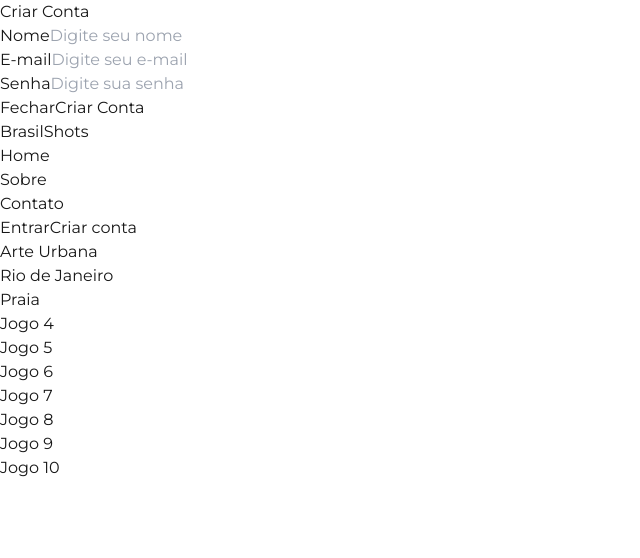
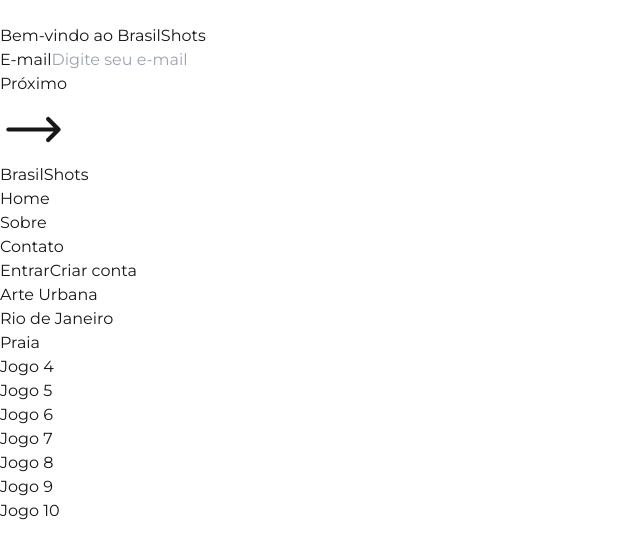
Before and after one commit to lvilarc/TCC, a Next.js app in the folder client/: page / in a window 1280 px wide. Both pictures are taken after a click on the button "Criar conta". Shown: the top 558 px of the page, without its empty margins (0-640 px from the left). Built offline with nearby package versions, Linux system fonts and the light colour scheme.

Commit message:
Melhorias no formulário de cadastro, ainda incompleto

```diff
--- a/client/src/components/CadastroModal.tsx
+++ b/client/src/components/CadastroModal.tsx
@@ -1,32 +1,75 @@
 import { useState } from "react";
+import { CloseIcon } from "./icons/CloseIcon";
+import { ArrowLongRightIcon } from "./icons/ArrowRightIcon";
 
 interface CadastroModalProps {
     onClose: () => void;
 }
 
+const emailRegex = /^[^\s@]+@[^\s@]+\.[^\s@]+$/;
+
 const CadastroModal: React.FC<CadastroModalProps> = ({ onClose }) => {
+    const [showExtraFields, setShowExtraFields] = useState(false);
+    const [email, setEmail] = useState("");
+    const [fullName, setFullName] = useState("");
+    const [password, setPassword] = useState("");
+    const [username, setUsername] = useState("");
+    const [emailError, setEmailError] = useState("");
+
+    const handleNextStep = () => {
+        if (!email.trim()) {
+            setEmailError("O e-mail é obrigatório.");
+            return;
+        }
+        if (!emailRegex.test(email)) {
+            setEmailError("Por favor, insira um e-mail válido.");
+            return;
+        }
+        setEmailError("");
+        setShowExtraFields(true);
+    };
+
+    const handleSubmit = (e: React.FormEvent) => {
+        e.preventDefault();
+        console.log({ email, fullName, password });
+        onClose();
+    };
 
     return (
         <div className="fixed inset-0 w-full h-full bg-black bg-opacity-60 flex justify-center items-center z-50">
-            <div className="bg-white p-8 rounded-lg shadow-lg w-full max-w-sm">
-                <h2 className="text-2xl font-bold mb-4">Criar Conta</h2>
-                <form>
-                    <div className="mb-4">
-                        <label htmlFor="name" className="block text-sm font-medium">Nome</label>
-                        <input
-                            type="text"
-                            id="name"
-                            className="mt-1 p-2 border border-gray-300 rounded w-full"
-                            placeholder="Digite seu nome"
-                        />
-                    </div>
+            <div className="bg-white p-8 rounded-lg shadow-lg w-full max-w-md relative">
+                <button className="absolute top-4 right-4 text-gray-500 hover:text-black" onClick={onClose}>
+                    <CloseIcon />
+                </button>
+
+                <h2 className="text-2xl font-bold mb-4">Bem-vindo ao BrasilShots</h2>
+                <form className="flex flex-col" onSubmit={handleSubmit}>
                     <div className="mb-4">
                         <label htmlFor="email" className="block text-sm font-medium">E-mail</label>
                         <input
                             type="email"
                             id="email"
+                            value={email}
+                            onChange={(e) => setEmail(e.target.value)}
                             className="mt-1 p-2 border border-gray-300 rounded w-full"
                             placeholder="Digite seu e-mail"
+                            required
+                        />
+                        {emailError && <p className="text-red-500 text-sm mt-1">{emailError}</p>}
+                    </div>
+
+                    {showExtraFields && (
+                        <>
+                            <div className="mb-4">
+                                <label htmlFor="fullName" className="block text-sm font-medium">Nome Completo</label>
+                                <input
+                                    type="text"
+                                    id="fullName"
+                                    value={fullName}
+                                    onChange={(e) => setFullName(e.target.value)}
+                                    className="mt-1 p-2 border border-gray-300 rounded w-full"
+                                    placeholder="Digite seu nome completo"
+                                    required
                                 />
                             </div>
                             <div className="mb-4">
@@ -34,25 +77,44 @@
                                 <input
                                     type="password"
                                     id="password"
+                                    value={password}
+                                    onChange={(e) => setPassword(e.target.value)}
                                     className="mt-1 p-2 border border-gray-300 rounded w-full"
-                            placeholder="Digite sua senha"
+                                    placeholder="Crie uma senha"
+                                    required
                                 />
                             </div>
-                    <div className="flex justify-between mt-6">
+                            <div className="mb-4">
+                                <label htmlFor="username" className="block text-sm font-medium">Nome de usuário</label>
+                                <input
+                                    type="username"
+                                    id="username"
+                                    value={username}
+                                    onChange={(e) => setUsername(e.target.value)}
+                                    className="mt-1 p-2 border border-gray-300 rounded w-full"
+                                    placeholder="Crie uma nome de usuário"
+                                    required
+                                />
+                            </div>
+                        </>
+                    )}
+
+                    {!showExtraFields ? (
                         <button
                             type="button"
-                            onClick={onClose}
-                            className="py-2 px-4 bg-gray-300 rounded-lg hover:bg-gray-400"
+                            className="text-white font-medium bg-black hover:bg-opacity-90 px-4 py-2 rounded-md mt-2 flex items-center gap-2 justify-center"
+                            onClick={handleNextStep}
                         >
-                            Fechar
+                            Próximo <ArrowLongRightIcon />
                         </button>
+                    ) : (
                         <button
                             type="submit"
-                            className="py-2 px-4 bg-blue-600 text-white rounded-lg hover:bg-blue-700"
+                            className="text-white font-medium bg-black hover:bg-opacity-90 px-4 py-2 rounded-md mt-2 flex items-center gap-2 justify-center"
                         >
                             Criar Conta
                         </button>
-                    </div>
+                    )}
                 </form>
             </div>
         </div>
--- /dev/null
+++ b/client/src/components/icons/ArrowRightIcon.tsx
@@ -0,0 +1,7 @@
+export function ArrowLongRightIcon({ size = 6 }: { size?: number }) {
+    return (
+        <svg xmlns="http://www.w3.org/2000/svg" fill="none" viewBox="0 0 24 24" strokeWidth={1.5} stroke="currentColor" className="size-6">
+        <path strokeLinecap="round" strokeLinejoin="round" d="M17.25 8.25 21 12m0 0-3.75 3.75M21 12H3" />
+      </svg>
+    )
+}
--- /dev/null
+++ b/client/src/components/icons/CloseIcon.tsx
@@ -0,0 +1,7 @@
+export function CloseIcon({ size = 6 }: { size?: number }) {
+    return (
+        <svg xmlns="http://www.w3.org/2000/svg" fill="none" viewBox="0 0 24 24" strokeWidth={1.5} stroke="currentColor" className={`size-${size}`}>
+            <path strokeLinecap="round" strokeLinejoin="round" d="M6 18 18 6M6 6l12 12" />
+        </svg>
+    )
+}
```
Lines whose indentation alone changed are shown as unchanged.
